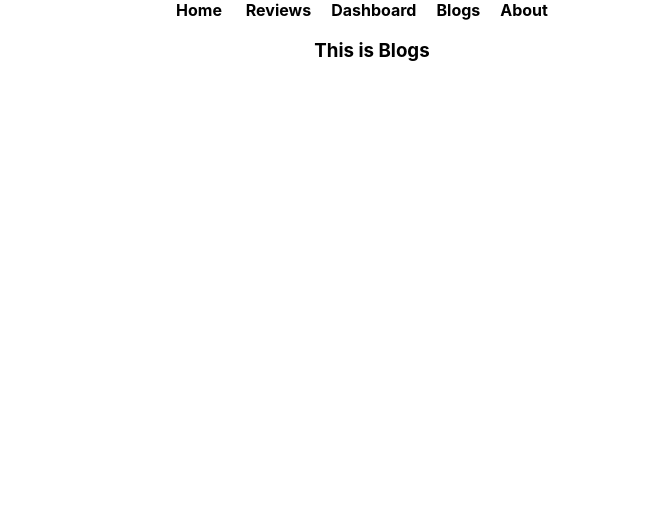
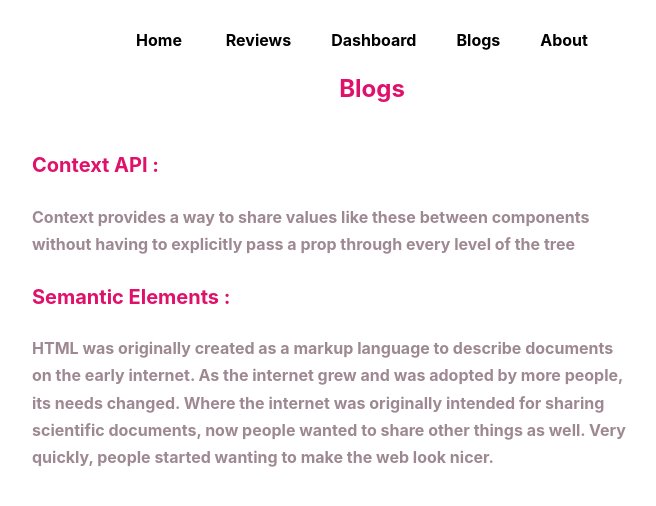
Before and after one commit to shahmojno/Product-analysis, a React (Create React App) app: page /blogs in a window 1280 px wide. Shown: the top 506 px of the page, without its empty margins (268-924 px from the left). Built offline with nearby package versions, Linux system fonts and the light colour scheme.

Commit message:
AddinG navbar margin and blogs added

```diff
--- a/src/components/Blogs/Blogs.css
+++ b/src/components/Blogs/Blogs.css
@@ -0,0 +1,30 @@
+.blogs{
+    font-size: 24px;
+    font-weight: 700;
+    color: rgb(223, 17, 106);
+}
+
+.blogs-text{
+    text-align: left;
+    width: 600px;
+    margin: 50px 300px;
+
+}
+
+
+
+.blogs-text h4{
+    text-align: left;
+
+    font-size: 20px;
+    font-weight: 700;
+    color: rgb(223, 17, 106);
+}
+
+.blogs-text p{
+    font-size: 16px;
+    font-weight: 700;
+    color: rgb(158, 137, 147);
+    line-height: 1.7rem;
+    letter-spacing: 1,5rem;
+}
--- a/src/components/Blogs/Blogs.js
+++ b/src/components/Blogs/Blogs.js
@@ -1,9 +1,23 @@
 import React from 'react';
+import './Blogs.css'
 
 const Blogs = () => {
     return (
-        <div>
-            <h3>This is Blogs</h3>
+        <div >
+            <h3 className='blogs'>Blogs</h3>
+
+            <div className='blogs-text'>
+                <div>
+                    <h4>Context API : </h4>
+                    <p>Context provides a way to share values like these between components without having to explicitly pass a prop through every level of the tree</p>
+                </div>
+                <div>
+                    <h4>Semantic Elements : </h4>
+                    <p>HTML was originally created as a markup language to describe documents on the early internet. As the internet grew and was adopted by more people, its needs changed.
+                        Where the internet was originally intended for sharing scientific documents, now people wanted to share other things as well. Very quickly, people started wanting to make the web look nicer.</p>
+                </div>
+            </div>
+
         </div>
     );
 };
--- a/src/components/Header/Header.css
+++ b/src/components/Header/Header.css
@@ -2,11 +2,17 @@ nav a{
     text-decoration: none;
     color: black;
     margin-right: 20px;
+    margin-top: 100px;
     font-size: 16px;
     font-weight: 700;
+    padding: 10px;
 
 }
 
 nav a:hover{
     color: rgba(255, 0, 170, 0.83);
 }
+
+.nav-bar{
+    margin-top: 30px;
+}
--- a/src/components/Header/Header.js
+++ b/src/components/Header/Header.js
@@ -4,8 +4,8 @@ import './Header.css'
 
 const Header = () => {
     return (
-        <div>
-            <nav>
+        <div >
+            <nav className='nav-bar'>
                 <Link to="/home">Home</Link>
                 <Link to="/review"> Reviews</Link>
                 <Link to="/dashboard">Dashboard</Link>
--- a/src/components/NotFound/NotFound.css
+++ b/src/components/NotFound/NotFound.css
@@ -0,0 +1,5 @@
+.not-found{
+    font-size: 26px;
+    font-weight: 700;
+    color: rgb(157, 139, 147);
+}
--- a/src/components/NotFound/NotFound.js
+++ b/src/components/NotFound/NotFound.js
@@ -1,9 +1,10 @@
 import React from 'react';
+import './NotFound.css'
 
 const NotFound = () => {
     return (
-        <div>
-            <h1>NotFound</h1>
+        <div className='not-found'>
+            <h1> Page Not Found</h1>
             <h1>404</h1>
         </div>
     );
```
